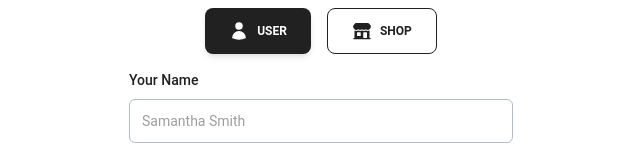
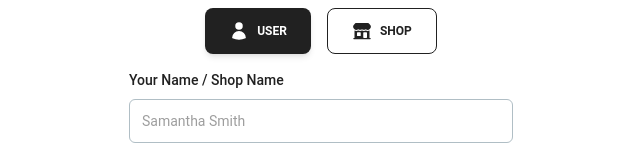
Before and after one commit to SLDrago/HappyTank-FrontEnd, a React (Vite) app: page /signup in a window 1280 px wide. Shown: the part 191-351 px from the top of the page, without its empty margins (319-959 px from the left). Built offline with nearby package versions, Linux system fonts and the light colour scheme; no server answers.

Commit message:
minor change

```diff
--- a/src/pages/Authentication/SignUp.tsx
+++ b/src/pages/Authentication/SignUp.tsx
@@ -95,7 +95,7 @@ export function SignUp() {
                 variant="small"
                 className="mb-2 block font-medium text-gray-900"
               >
-                Your Name
+                Your Name / Shop Name
               </Typography>
             </label>
             <Input
```
